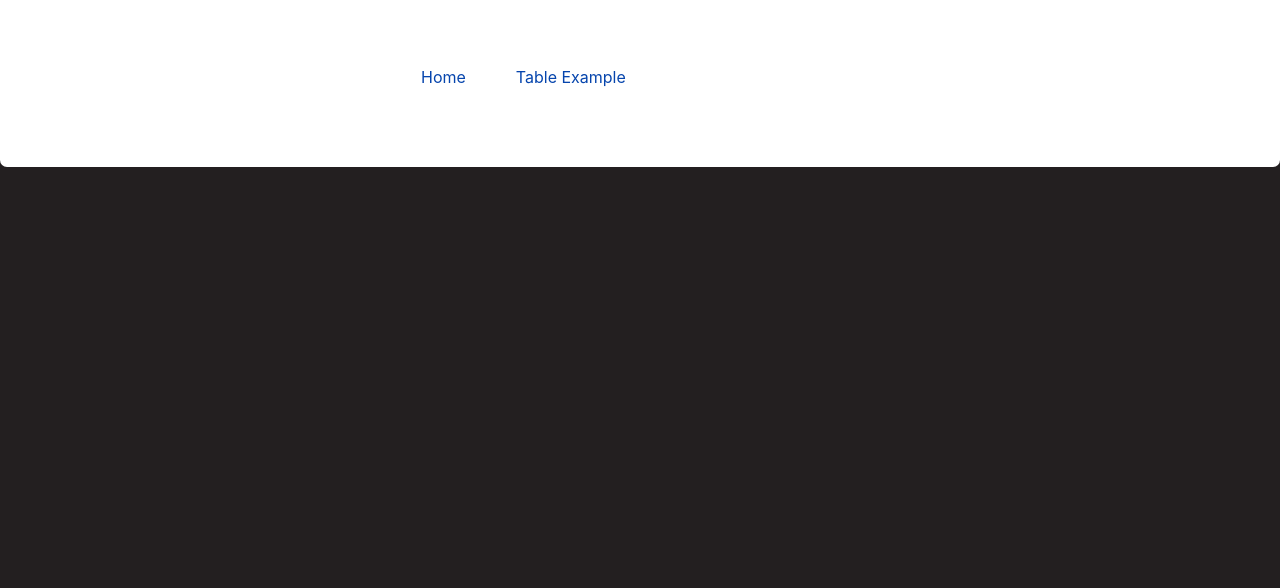
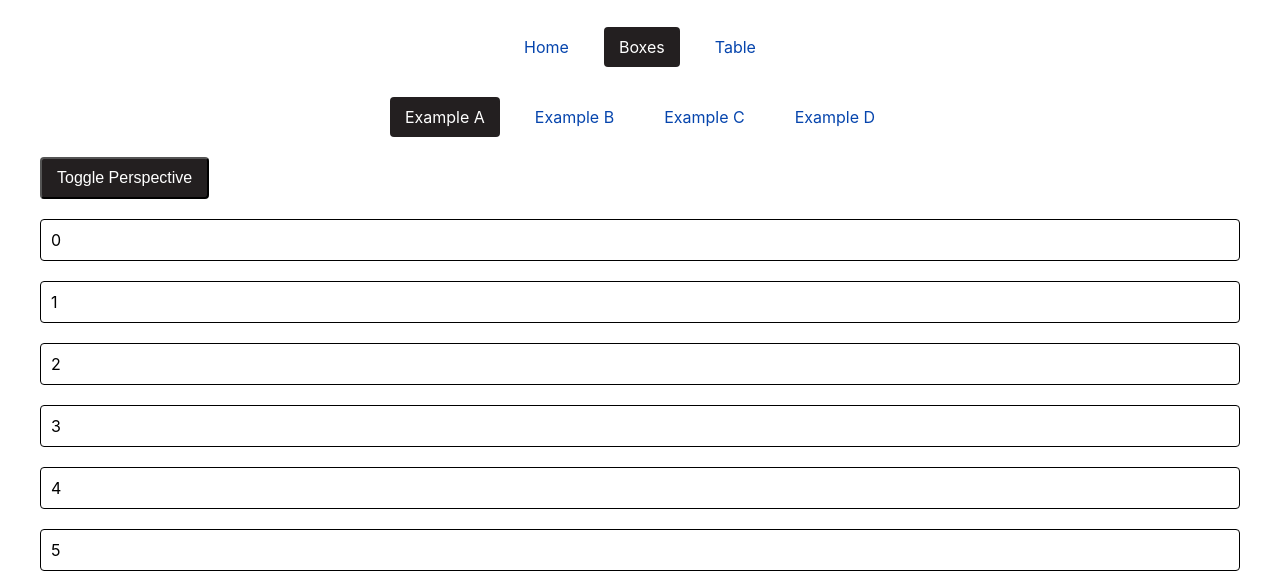
Before and after one commit to elkinjosetm/jobsity-lunch-learns, a React app in the folder react-performance/: page /boxes in a window 1280 px wide. Shown: the part 209-797 px from the top of the page. Built offline with nearby package versions, Linux system fonts and the light colour scheme.

Commit message:
Add boxes example

```diff
--- a/react-performance/package.json
+++ b/react-performance/package.json
@@ -3,6 +3,7 @@
   "version": "0.1.0",
   "private": true,
   "dependencies": {
+    "classnames": "^2.2.6",
     "json-server": "^0.14.2",
     "react": "^16.8.4",
     "react-dom": "^16.8.4",
--- a/react-performance/src/js/index.js
+++ b/react-performance/src/js/index.js
@@ -3,6 +3,7 @@ import React from 'react';
 import { BrowserRouter as Router, Route, NavLink } from "react-router-dom";
 import logo from '../images/logo.png';
 import Home from './pages/home';
+import Boxes from './pages/boxes';
 import Table from './pages/table';
 
 const App = () => (
@@ -21,7 +22,10 @@ const App = () => (
 							<NavLink exact to="/">Home</NavLink>
 						</li>
 						<li>
-							<NavLink to="/table">Table Example</NavLink>
+							<NavLink to="/boxes">Boxes</NavLink>
+						</li>
+						<li>
+							<NavLink to="/table">Table</NavLink>
 						</li>
 					</ul>
 				</nav>
@@ -33,6 +37,10 @@ const App = () => (
 					component={ Home }
 				/>
 				<Route
+					path="/boxes"
+					component={ Boxes }
+				/>
+				<Route
 					path="/table"
 					component={ Table }
 				/>
--- /dev/null
+++ b/react-performance/src/js/pages/boxes/a.js
@@ -0,0 +1,6 @@
+import React from 'react';
+
+/**
+ * ------------ SLOW ------------
+ */
+export default ({ number }) => console.log('Type A - render box') || <div className="box">{ number }</div>;
--- /dev/null
+++ b/react-performance/src/js/pages/boxes/b.js
@@ -0,0 +1,12 @@
+import React from 'react';
+
+/**
+ * ------------ SLOW ------------
+ */
+export default class Box extends React.Component {
+	render() {
+		console.log('Type B - render box');
+
+		return <div className="box">{ this.props.number }</div>;
+	}
+}
--- /dev/null
+++ b/react-performance/src/js/pages/boxes/c.js
@@ -0,0 +1,19 @@
+import React from 'react';
+
+/**
+ * ------------ FAST ------------
+ * no re-render, fine-granular shouldComponentUpdate check
+ */
+export default class Box extends React.Component {
+	shouldComponentUpdate = (nextProps, nextState) => {
+		return (
+			this.props.number !== nextProps.number
+		);
+	}
+
+	render() {
+		console.log('Type C - render box');
+
+		return <div className="box">{ this.props.number }</div>;
+	}
+}
--- /dev/null
+++ b/react-performance/src/js/pages/boxes/d.js
@@ -0,0 +1,13 @@
+import React from 'react';
+
+/**
+ * ------------ FAST ------------
+ * no re-render, shallow shouldComponentUpdate check
+ */
+export default class Box extends React.PureComponent {
+	render() {
+		console.log('Type D - render box');
+
+		return <div className="box">{ this.props.number }</div>;
+	}
+}
--- /dev/null
+++ b/react-performance/src/js/pages/boxes/index.js
@@ -0,0 +1,103 @@
+import React from 'react';
+import classNames from 'classnames';
+import TypeA from './a';
+import TypeB from './b';
+import TypeC from './c';
+import TypeD from './d';
+
+const list = new Array(5000).fill(0).map((v, index) => index);
+
+class Boxes extends React.Component {
+	constructor() {
+		super();
+
+		this.boxComponents = {
+			a : TypeA,
+			b : TypeB,
+			c : TypeC,
+			d : TypeD,
+		};
+
+		this.state = {
+			boxComponentKey: 'a',
+			perspective: false,
+		};
+	}
+
+	toggleActiveComponent = boxComponentKey => event => {
+		event.preventDefault();
+
+		this.setState({ boxComponentKey });
+	}
+
+	togglePerspective = () => this.setState(state => ({ perspective: !state.perspective }))
+
+	render() {
+		const {
+			perspective,
+			boxComponentKey,
+		} = this.state;
+		const BoxComponent = this.boxComponents[boxComponentKey];
+
+		return (
+			<React.Fragment>
+				<nav>
+					<ul>
+						<li>
+							<a
+								href="##"
+								className={ classNames({ active : boxComponentKey === 'a' }) }
+								onClick={ this.toggleActiveComponent('a') }
+							>
+								Example A
+							</a>
+						</li>
+						<li>
+							<a
+								href="##"
+								className={ classNames({ active : boxComponentKey === 'b' }) }
+								onClick={ this.toggleActiveComponent('b') }
+							>
+								Example B
+							</a>
+						</li>
+						<li>
+							<a
+								href="##"
+								className={ classNames({ active : boxComponentKey === 'c' }) }
+								onClick={ this.toggleActiveComponent('c') }
+							>
+								Example C
+							</a>
+						</li>
+						<li>
+							<a
+								href="##"
+								className={ classNames({ active : boxComponentKey === 'd' }) }
+								onClick={ this.toggleActiveComponent('d') }
+							>
+								Example D
+							</a>
+						</li>
+					</ul>
+				</nav>
+				<button
+					className="btn"
+					onClick={ this.togglePerspective }
+				>
+					Toggle Perspective
+				</button>
+				<div
+					className={ classNames('perspective', {
+						row : perspective,
+						column : !perspective,
+					}) }
+				>
+					{ list.map(number => <BoxComponent key={ number } number={ number } />) }
+				</div>
+			</React.Fragment>
+		);
+	}
+}
+
+export default Boxes;
--- a/react-performance/src/js/pages/table/index.js
+++ b/react-performance/src/js/pages/table/index.js
@@ -38,7 +38,6 @@ class App extends Component {
 
 		return (
 			<React.Fragment>
-				<div className="filter">
 				<div className="form-group">
 					<label htmlFor="search">Search</label>
 					<input
@@ -48,7 +47,6 @@ class App extends Component {
 						placeholder="Search"
 						onChange={ this.onChange }
 					/>
-					</div>
 				</div>
 				<div className="container">
 					<table>
--- a/react-performance/src/styles/index.css
+++ b/react-performance/src/styles/index.css
@@ -12,6 +12,11 @@ body {
 header {
 	width: 40%;
 	margin: 50px 0;
+}
+
+nav {
+	display: flex;
+	justify-content: center;
 }
 
 nav ul {
@@ -31,7 +36,7 @@ nav ul li a {
 	padding: 10px 15px;
 	border-radius: 4px;
 	text-decoration: none;
-	transition: background-color .3s;
+	outline: none;
 }
 
 nav ul li a:hover {
@@ -74,20 +79,27 @@ tbody tr:hover { background-color:#f5f5f5; }
 	flex-direction: column;
 }
 
+.btn {
+	color: #ffffff;
+	background-color: #231f20;
+	border-radius: 4px;
+	padding: 10px 15px;
+	cursor: pointer;
+	font-size: 16px;
+	margin-top: 30px;
+	margin-left: 10px;
+	outline: none;
+}
+
 .brand {
 	display: flex;
 	justify-content: center;
 	pointer-events: none;
-	margin-bottom: 70px;
+	margin-bottom: 40px;
 }
 
 .brand img {
 	pointer-events: none;
-}
-
-.filter {
-	display: flex;
-	justify-content: center;
 }
 
 .form-group {
@@ -123,3 +135,20 @@ tbody tr:hover { background-color:#f5f5f5; }
 .container {
 	width: 100%;
 }
+
+.perspective {
+	display: flex;
+	flex-wrap: wrap;
+	margin-top: 10px;
+}
+
+.perspective.row { flex-direction: row; }
+.perspective.column { flex-direction: column; }
+
+.box {
+	flex: 1;
+	margin: 10px;
+	padding: 10px;
+	border-radius: 4px;
+	border: 1px solid;
+}
```
Also changed, not shown: 1 other file. Lines whose indentation alone changed are shown as unchanged.
